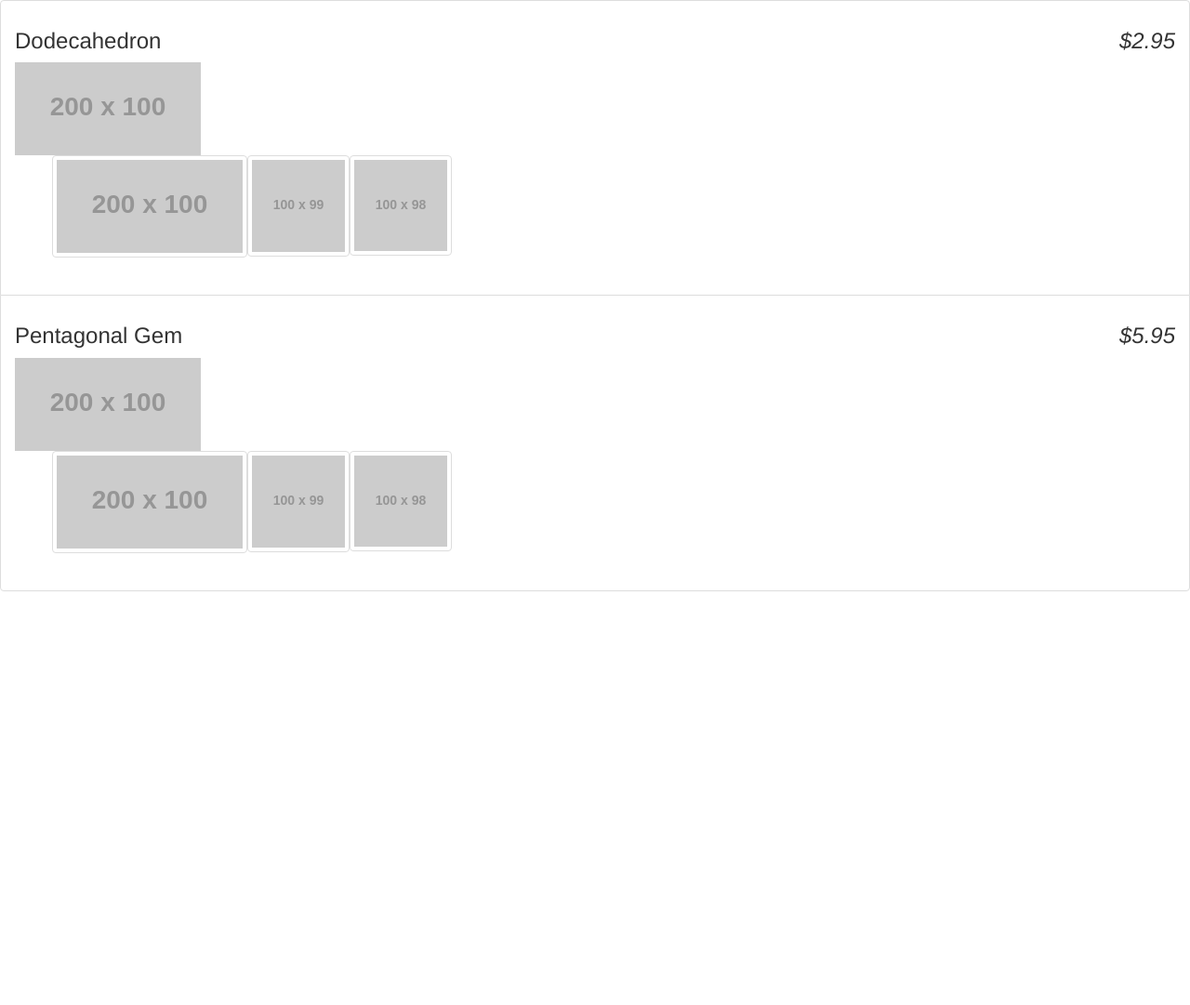
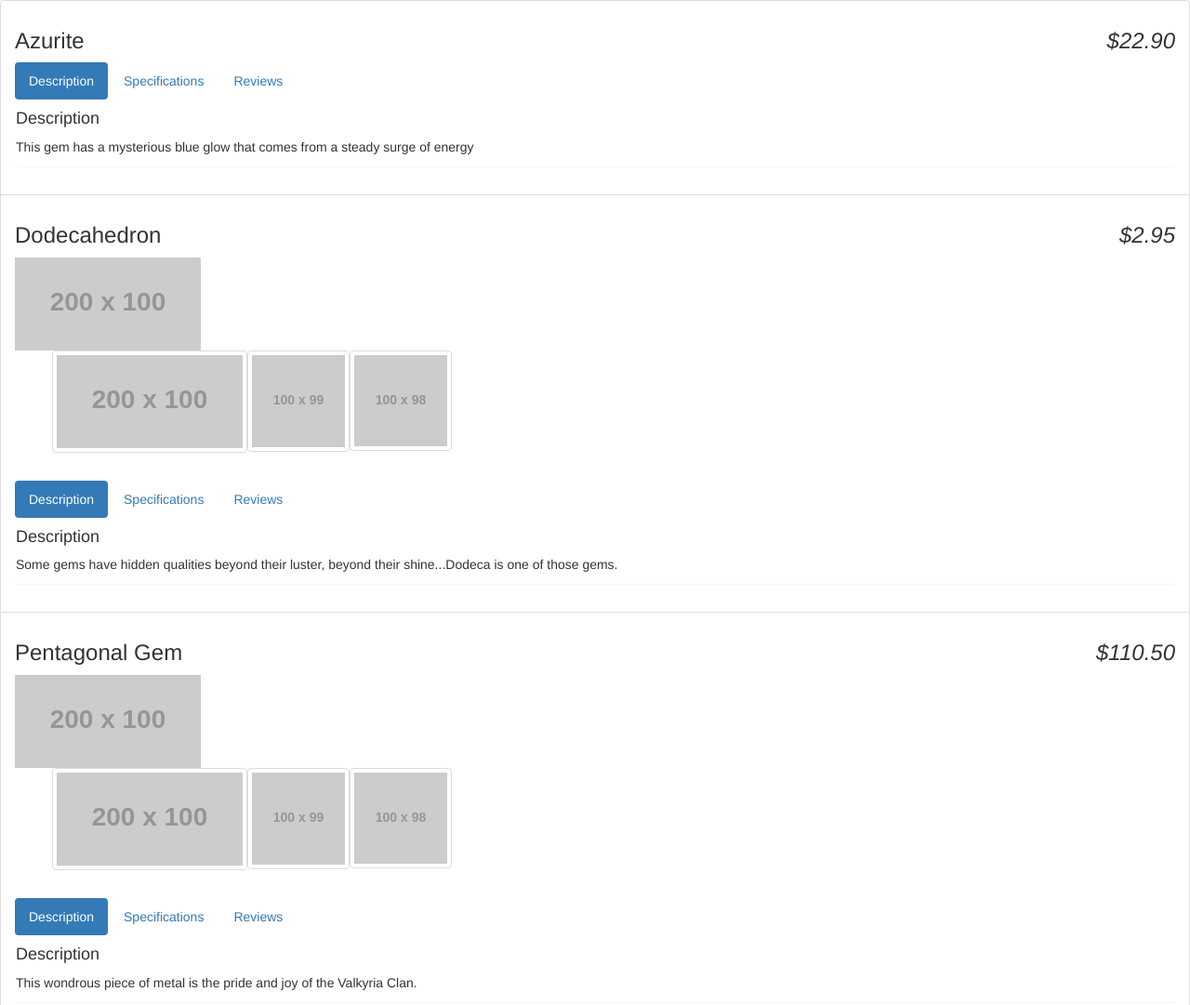
Before and after one commit to josephAnda/flatlander, a plain HTML site: page index.html in a window 1280 px wide. Shown: the top 1081 px of the page at 93% size. Before the commit the page ends 800 px from the top, so only its background shows below. Drawn offline with Linux system fonts and the light colour scheme; placeholder pictures from the web are drawn by us.

Commit message:
added two way bindings and new attributes for items

```diff
--- a/index.html
+++ b/index.html
@@ -14,7 +14,7 @@
 			</h3>
 
 			<!-- Image Gallery -->
-			<div class="gallery">
+			<div class="gallery" ng-show="product.images.length">
 				<div class="img-wrap">
 					<img ng-src="{{product.images[0]}}" />
 				</div>
@@ -25,6 +25,24 @@
 					</li>
 				</ul>
 			</div>
+			<!-- Experimental Section -->
+			<section ng-controller="PanelController as panel">
+				<ul class="nav nav-pills">
+					<li ng-class="{ active: panel.isSelected(1) }">
+						<a href ng-click="panel.selectTab(1)">Description</a>
+					</li>
+					<li ng-class="{ active: panel.isSelected(2) }">
+						<a href ng-click="panel.selectTab(2)">Specifications</a>
+					</li>
+					<li ng-class="{ active: panel.isSelected(3) }">
+						<a href ng-click="panel.selectTab(3)">Reviews</a>
+					</li>
+				</ul>
+				<div class="panel" ng-show="panel.isSelected(1)">
+					<h4>Description </h4>
+					<p>{{product.description}}</p>
+				</div>
+			</section>
 		</div>
 	</body>
 </html>
--- a/js/app.js
+++ b/js/app.js
@@ -4,13 +4,43 @@
 	app.controller('StoreController', function() {
 		this.products = gems;
 	});
+	app.controller('PanelController', function() {
+		this.tab = 1;
 
+		this.selectTab = function(setTab) {
+			this.tab = setTab;
+		};
+		this.isSelected = function(checkTab) {
+			return this.tab === checkTab;
+		}
+
+	});
 	var gems = [
 		{
+			name: 'Azurite',
+			description: 'This gem has a mysterious blue glow that comes from a \
+			steady surge of energy',
+			shine: 9,
+			price: 22.90,
+			rarity: 6,
+			color: '#EEE',
+			faces: 12,
+			images: [
+
+			],
+			canPurchase: true,
+			soldOut: false,
+		},
+		{
 			name: 'Dodecahedron',
-			price: 2.95,
+
 			description: 'Some gems have hidden qualities beyond their luster, \
 			beyond their shine...Dodeca is one of those gems.',
+			shine: 70,
+			price: 2.95,
+			rarity: 2,
+			color: '#000',
+			faces: 6,
 			images: [
 			  "http://placehold.it/200x100",
 			  "http://placehold.it/100x99",
@@ -22,9 +52,13 @@
 		},
 		{
 			name: "Pentagonal Gem",
-			price: 5.95,
 			description: 'This wondrous piece of metal is the pride and joy of \
 			the Valkyria Clan.',
+			shine: 8,
+    		price: 110.50,
+    		rarity: 7,
+    		color: '#CCC',
+    		faces: 14,
 			images: [
 			  "http://placehold.it/200x100",
 			  "http://placehold.it/100x99",
```
